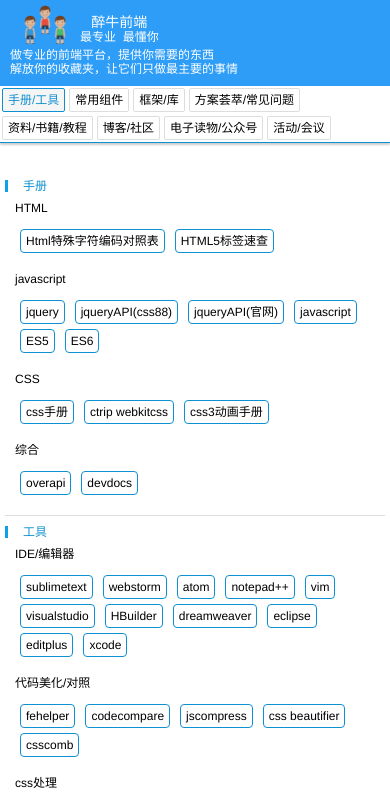
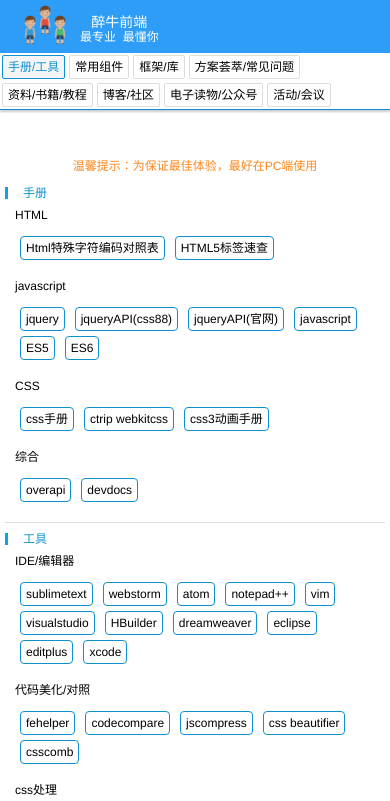
Before and after one commit to ideazhao/f2er-club, a plain HTML site: page index.html in a window 390 px wide. Shown: the top 801 px of the page. Drawn offline with nearby package versions, Linux system fonts and the light colour scheme.

Commit message:
第三次调整
修复了一些移动端的bug，增加了提示语，禁止了移动端点击动画

```diff
--- a/css/main.css
+++ b/css/main.css
@@ -13,7 +13,6 @@ article {
 a {
     text-decoration:none;
 }
-
 form {
     background: #069;
     text-align: left;
@@ -185,6 +184,14 @@ legend {
     line-height: 20px;
 }
 
+/*温馨提示*/
+.tips{
+    color: #FF861A;
+    padding:10px 0;
+    font-size: 12px;
+    text-align: center;
+    display: none;
+}
 /*底部*/
 
 .footer {
@@ -349,6 +356,7 @@ legend {
 }
 .item{
  -webkit-animation:down-up .5s;
+ animation:down-up .5s;
 }
 @-webkit-keyframes down-up{
     0%{
@@ -463,8 +471,9 @@ legend {
     #header{
         padding-right: 0;
         position: fixed;
-       top:0;
+        top:0;
         width: 100%;
+        z-index: 10;
     }
     .main_title{
         padding: 5px 0 0 0;
@@ -497,18 +506,23 @@ legend {
         margin-bottom: 0;
     }
     .slogan{
-        width: 100%;
+        /*width: 100%;
         font-size: 12px;
         line-height: 1.2;
-        margin-top: 5px;
+        margin-top: 5px;*/
+        display: none;
+    }
+    .tips{
+        display: block;
     }
     /*导航*/
     .content .sidebar,.sidebar_list.over{
         float: none;
         position: fixed;
+        z-index: 10;
         width: 100%;
         margin-left: 0;
-        top: 86px;
+        top: 53px;
         bottom: auto;
         left: 0;
         height: auto;
@@ -550,7 +564,7 @@ legend {
         width: auto;
     }
     .main-wrap{
-        padding-top: 175px;
+        padding-top: 150px;
     }
     .col-main{
         float: none;
@@ -567,6 +581,10 @@ legend {
         margin-left: 0;
         padding:5px;
     }
+    .item{
+     -webkit-animation:paused;
+     animation:paused;
+    }
     .item ul{
         margin:10px 0;
     }
@@ -580,6 +598,12 @@ legend {
         padding-left: 10px;
         margin-top: 5px;
     }
+    .book .off:after{
+    left: 100%;
+    width: 40px;
+    bottom: 0px;
+    font-size: 12px;
+}
     /*底部*/
     .footer {
         margin-top:0px;
--- a/index.html
+++ b/index.html
@@ -35,6 +35,7 @@
     <!-- 内容区 [[ -->
     <section class="layout main-wrap  content">
         <section class='col-main'>
+          <p class="tips">温馨提示：为保证最佳体验，最好在PC端使用</p>
           <article class="mainarea item" style="display:block;">
                 <section class="mod">
                     <h3>手册</h3>
```
Also changed, not shown: about.html (+1 -0 lines).
